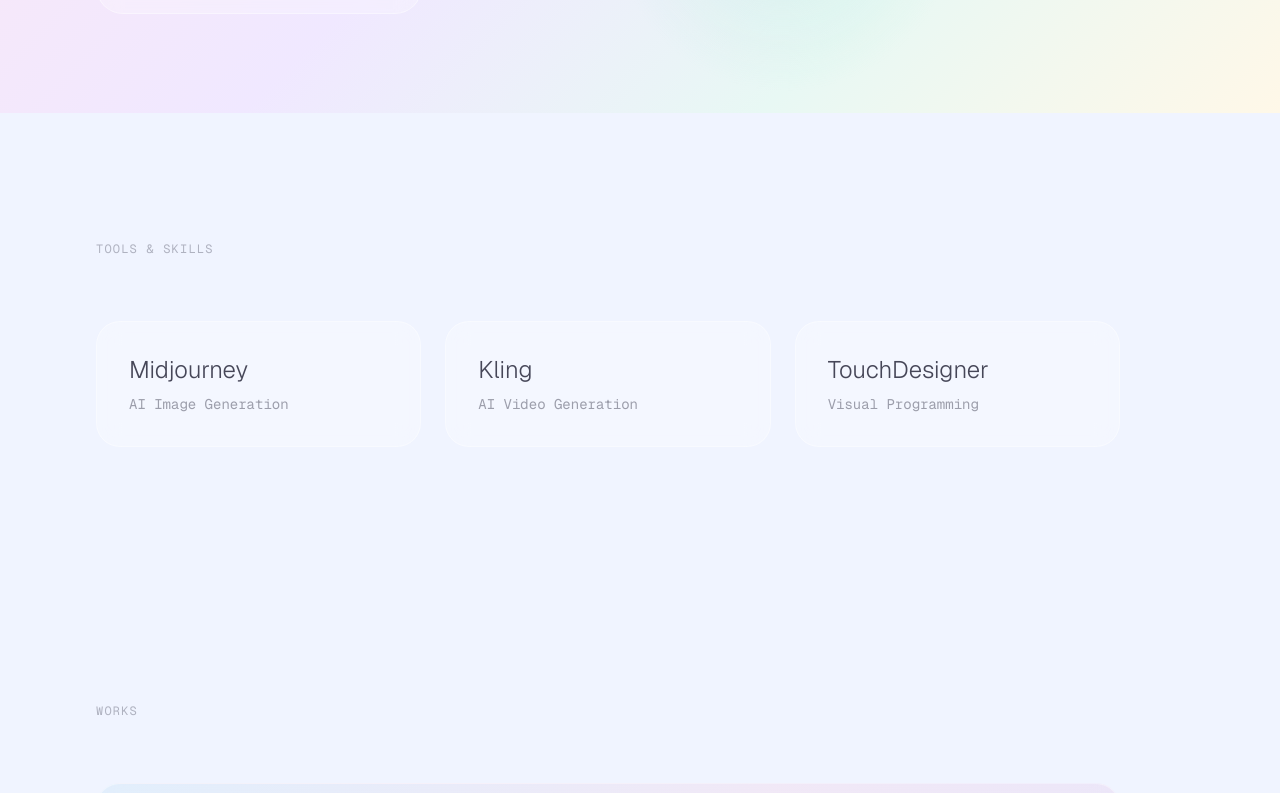
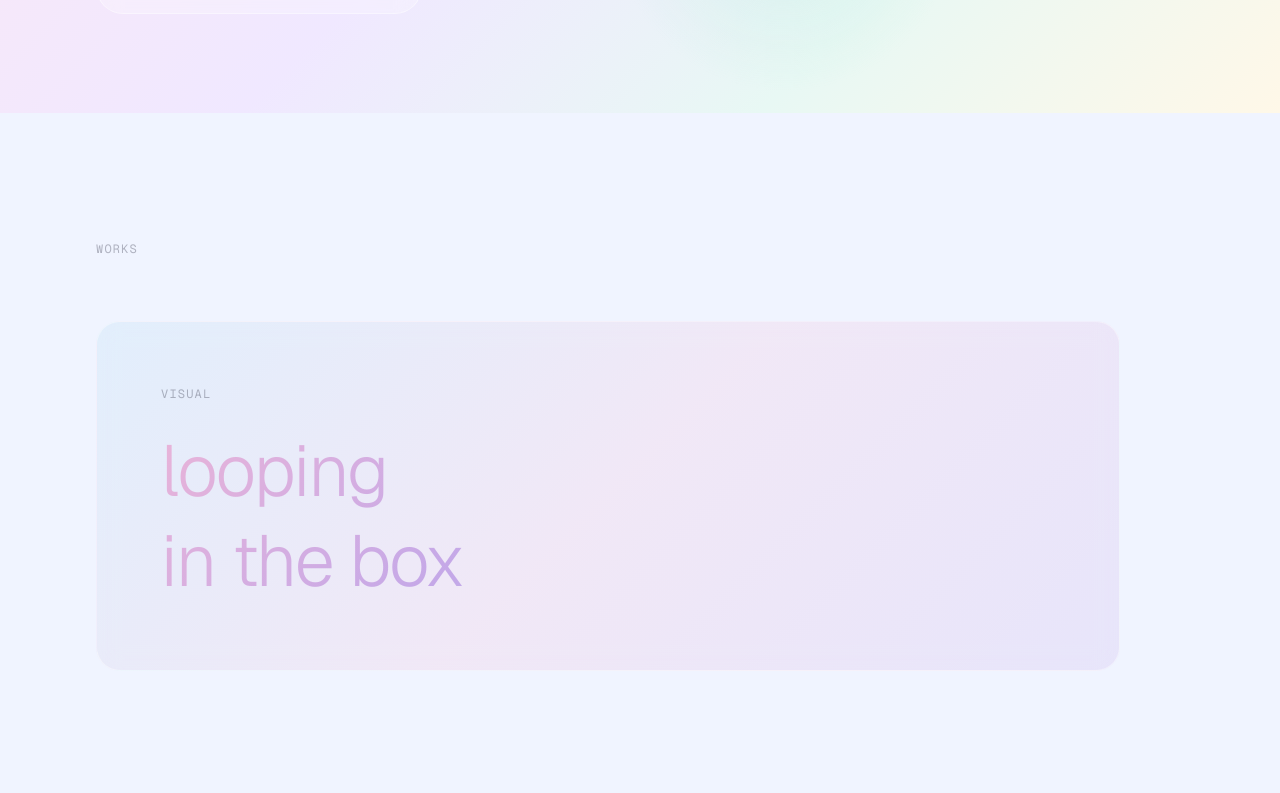
Before and after one commit to luvfulsun77/portfolio, a Next.js app: page /portfolio/ in a window 1280 px wide. Shown: the part 687-1480 px from the top of the page. Built offline with nearby package versions, Linux system fonts and the light colour scheme.

Commit message:
Remove skills section

```diff
--- a/app/page.tsx
+++ b/app/page.tsx
@@ -84,31 +84,6 @@
         </div>
       </section>
 
-      {/* Skills */}
-      <section id="skills" className="py-32 px-8 md:px-16 lg:px-24">
-        <div className="max-w-5xl">
-          <span className="text-xs text-[#1a1a2e]/30 tracking-widest uppercase font-mono mb-16 block">
-            Tools &amp; Skills
-          </span>
-          <div className="grid grid-cols-1 md:grid-cols-3 gap-6">
-            {[
-              { name: "Midjourney", desc: "AI Image Generation", color: "from-sky-200/40 to-blue-100/40" },
-              { name: "Kling", desc: "AI Video Generation", color: "from-pink-200/40 to-purple-100/40" },
-              { name: "TouchDesigner", desc: "Visual Programming", color: "from-emerald-100/40 to-teal-100/40" },
-            ].map((skill) => (
-              <div key={skill.name}
-                className={`glass rounded-3xl p-8 bg-gradient-to-br ${skill.color} group hover:scale-105 transition-transform duration-300`}
-              >
-                <h3 className="text-2xl font-light mb-2 text-[#1a1a2e]/80 group-hover:text-[#1a1a2e] transition-colors">
-                  {skill.name}
-                </h3>
-                <p className="text-sm text-[#1a1a2e]/40 font-mono">{skill.desc}</p>
-              </div>
-            ))}
-          </div>
-        </div>
-      </section>
-
       {/* Works */}
       <section id="works" className="py-32 px-8 md:px-16 lg:px-24">
         <div className="max-w-5xl">
```
